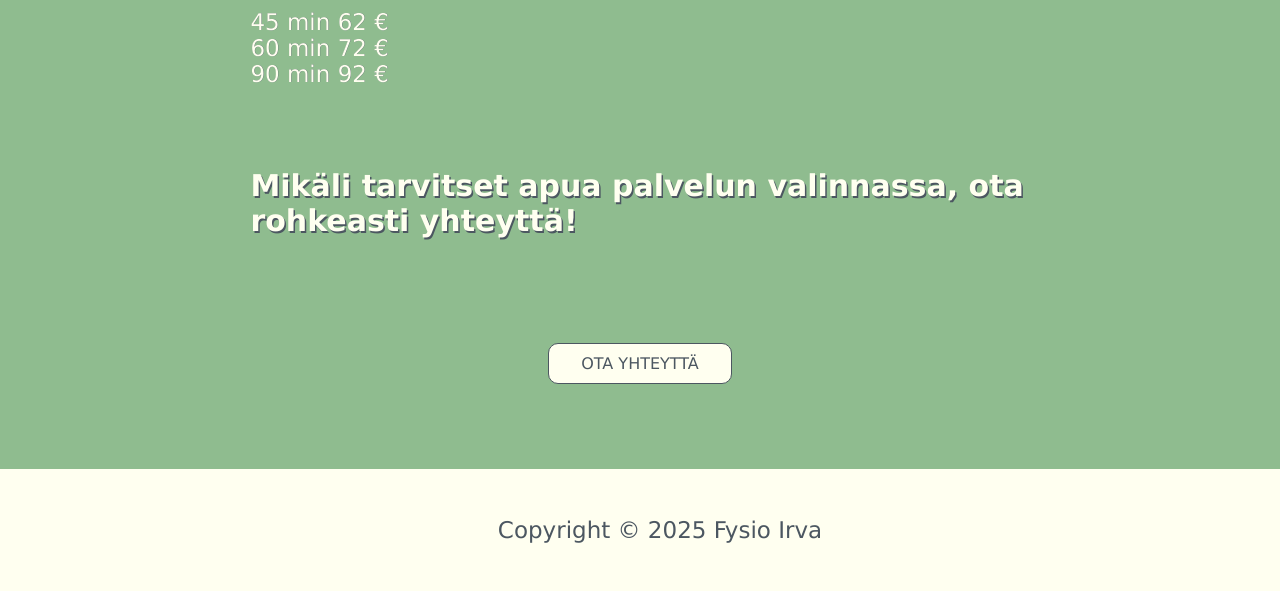
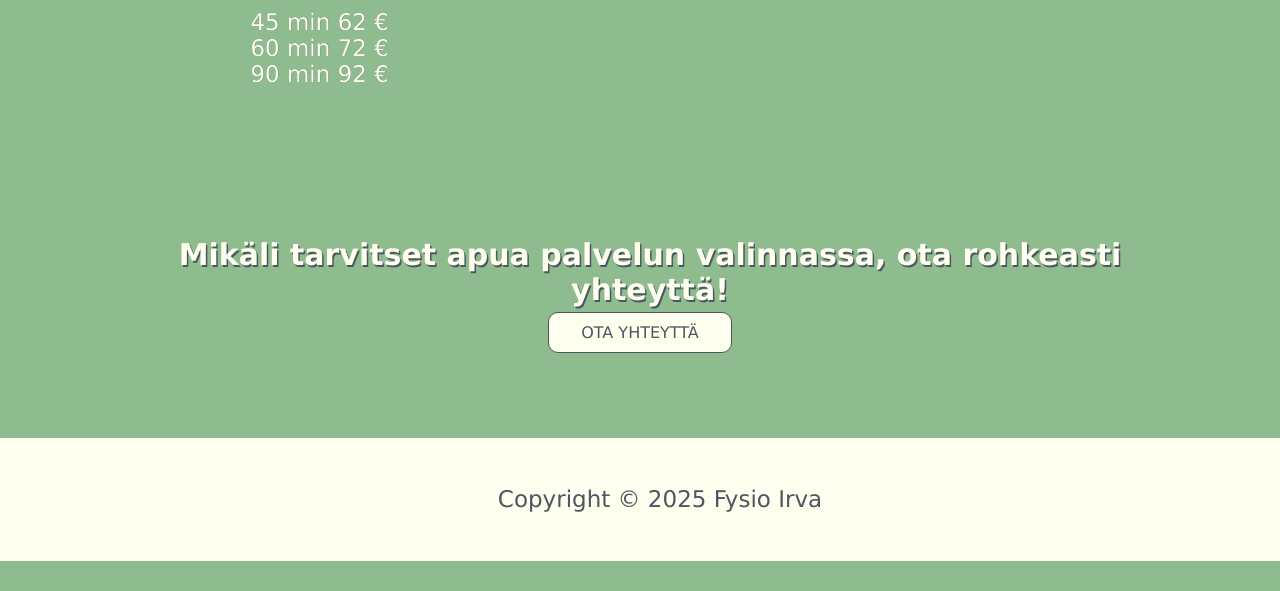
Before and after one commit to viivirva/viivirva.github.io, a plain HTML site: page Nettisivut/palvelut.html in a window 1280 px wide. Shown: the part 742-1333 px from the top of the page. After the commit the page ends 1303 px from the top, so only its background shows below. Drawn offline with Linux system fonts and the light colour scheme.

Commit message:
valmis ehkä

```diff
--- a/Nettisivut/palvelut.html
+++ b/Nettisivut/palvelut.html
@@ -43,10 +43,11 @@
 
         <h2> Raskaushieronta </h2>
         <p> 45 min 62 € <br> 60 min 72 € <br> 90 min 92 € </p> <br>
-
-        <h2 id="mikaliotsikko"> Mikäli tarvitset apua palvelun valinnassa, ota rohkeasti yhteyttä! </h2>
     </div>
 
+    <div id="lopputeksti">
+        <h2> Mikäli tarvitset apua palvelun valinnassa, ota rohkeasti yhteyttä! </h2>
+    </div>
     <!-- Toimintakehote -->
     <div id="painike">
         <a href="yhteystiedot.html" class="otayhteytta"> OTA YHTEYTTÄ </a>
--- a/Nettisivut/tyylit.css
+++ b/Nettisivut/tyylit.css
@@ -207,8 +207,6 @@ th {
     text-align: left;
     text-shadow: 1.5px 1.5px #4c5761;
     padding-bottom: 0px;
-
-
 }
 
 td {
@@ -223,7 +221,6 @@ td {
     padding-top: 15px;
     padding-bottom: 15px;
     vertical-align: middle;
-
 }
 
 /* Kartan iframe-tyylit */
@@ -234,11 +231,9 @@ td {
     max-width: 300px;
     margin: 3% 10% 3% 10%;
     padding: 20px;
-
 }
 
 #ajanvaraus {
-
     padding: 20px;
     padding-bottom: 20px;
 }
```
